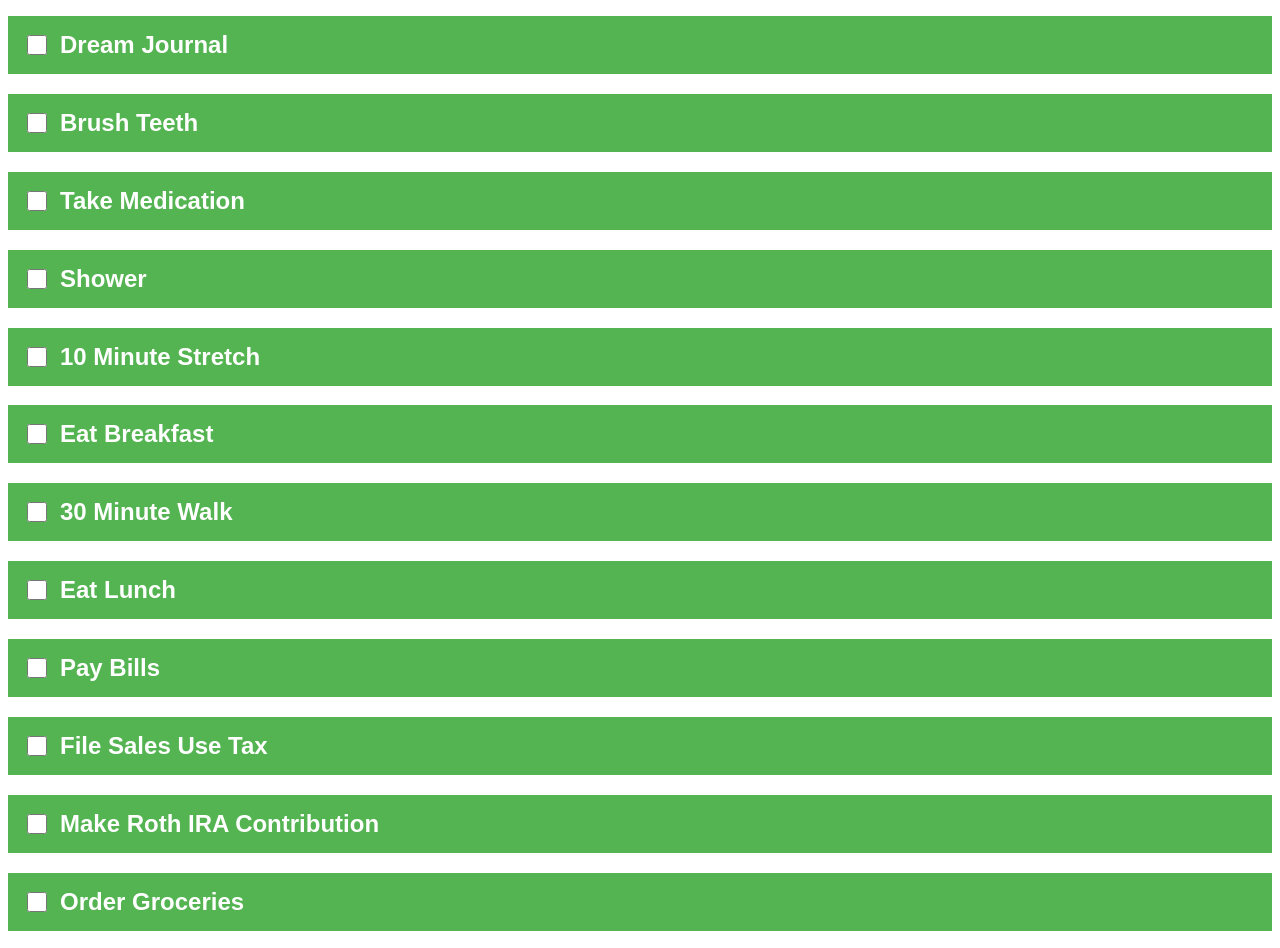
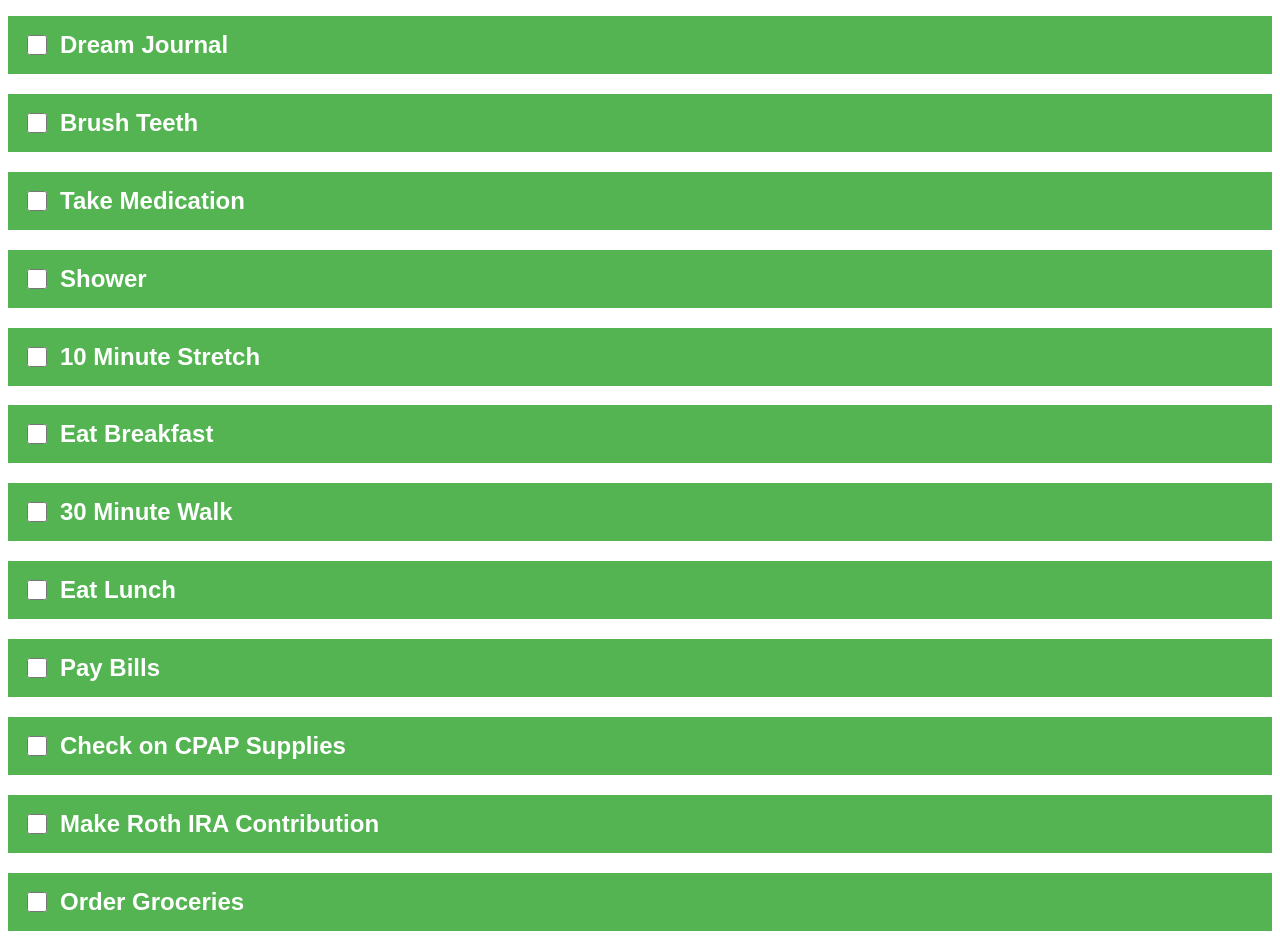
Before and after one commit to nadineherrera/wednesday, a plain HTML site: page index.html in a window 1280 px wide. Shown: the part 95-1043 px from the top of the page. Drawn offline with Linux system fonts and the light colour scheme.

Commit message:
Update index.html

```diff
--- a/index.html
+++ b/index.html
@@ -53,7 +53,7 @@
   <h2><input type="checkbox" id="task8"> 30 Minute Walk</h2>
   <h2><input type="checkbox" id="task9"> Eat Lunch</h2>
   <h2><input type="checkbox" id="task9"> Pay Bills</h2>
-  <h2><input type="checkbox" id="task6"> File Sales Use Tax</h2>
+  <h2><input type="checkbox" id="task6"> Check on CPAP Supplies</h2>
   <h2><input type="checkbox" id="task9"> Make Roth IRA Contribution</h2>
   <h2><input type="checkbox" id="task9"> Order Groceries</h2>
   <h2><input type="checkbox" id="task9"> 2 PM Therapy Session</h2>
```
